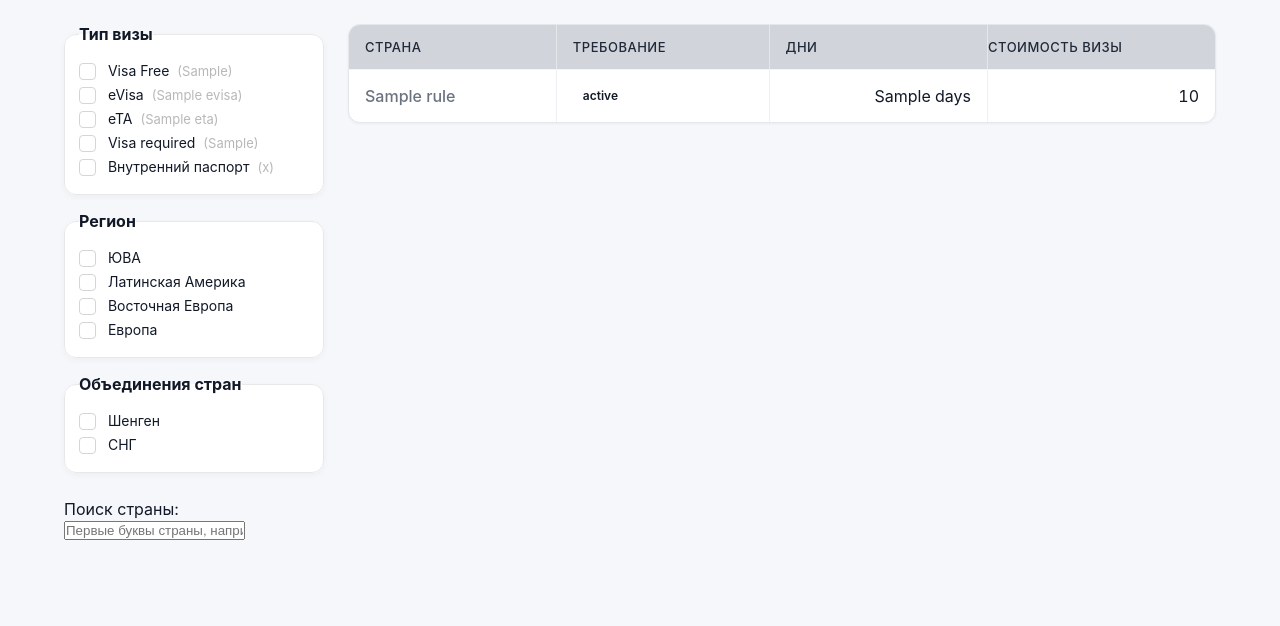
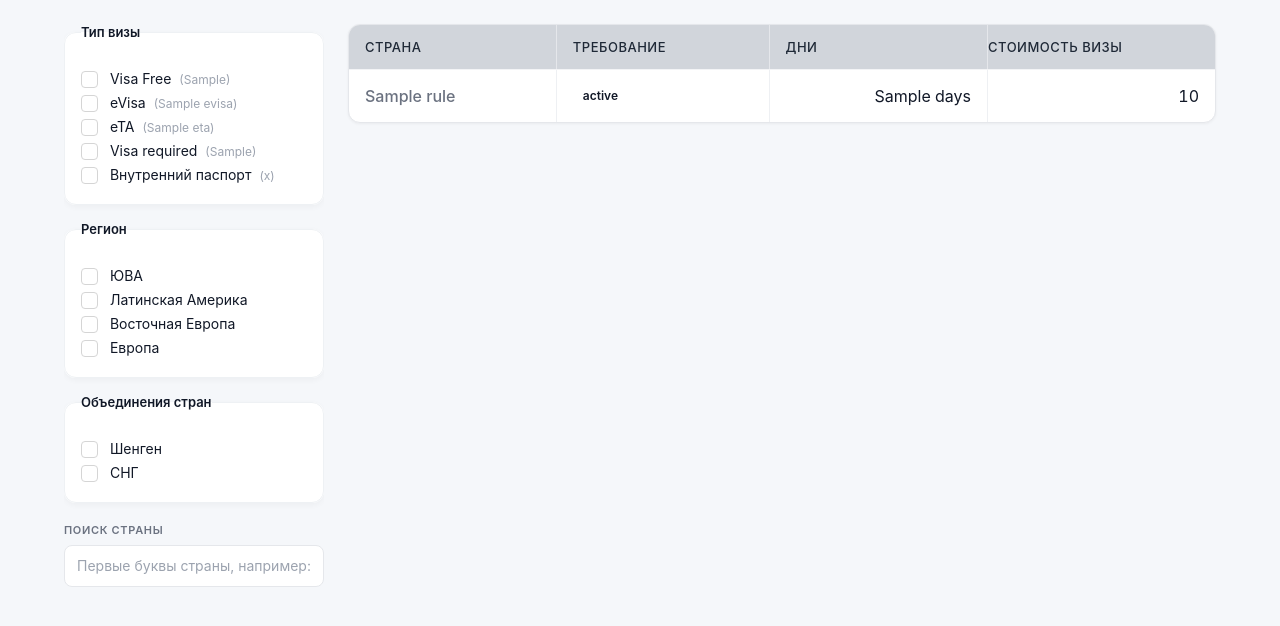
Before and after one commit to xip2/visarun, a Django app: template templates/countries.html in a window 1280 px wide. Shown: the part 73-699 px from the top of the page. Run offline with Django 5.2, Linux system fonts and the light colour scheme; the template is opened without the code that fills it: most values are stand-ins (such as "Sample title", 1, 10 or a date in 2020).

Commit message:
Дизайн (taste-skill, one system): поиск в системе полей курса, карточки-фильтры (радиус 12), sticky-сайдбар, focus-visible на чекбоксах, счётчики фильтров софт-серые

```diff
--- a/main/static/main/table.css
+++ b/main/static/main/table.css
@@ -272,20 +272,73 @@ fieldset label input[type="checkbox"]:checked::after {
 }
 
 legend {
-    font-weight: bold;
+    font-weight: 600;
+    font-size: 13px;
+    color: #111827;
+    padding: 0;
+    margin-bottom: 10px;
 }
 
-/* Счётчик рядом с галочкой: (75), бледно-серый, как у DNS */
+/* Карточки-фильтры в системе карточек (радиус шкалы 12px) */
+.filters fieldset {
+    border: 1px solid #eef1f4;
+    border-radius: 12px;
+    padding: 14px 16px;
+    margin: 0;
+    min-width: 0;
+    background: #fff;
+}
+
+/* Счётчик рядом с галочкой: (75) */
 .filter-count {
-    color: #b8b8b8;
-    font-style: normal;
-    font-size: 13px;
+    color: #9ca3af;
+    font-size: 12px;
     margin-left: 4px;
+}
+
+/* Фокус с клавиатуры (a11y, taste-skill: focus states) */
+fieldset label input[type="checkbox"]:focus-visible {
+    outline: 2px solid #9ca3af;
+    outline-offset: 2px;
 }
 
 .search-box {
     display: block;
-    margin-top: 10px;
+    margin-top: 4px;
+}
+
+/* Поиск в той же системе, что поля курса валют в карточке */
+.search-label {
+    display: block;
+    margin-bottom: 8px;
+    font-size: 11px;
+    font-weight: 600;
+    letter-spacing: 0.06em;
+    text-transform: uppercase;
+    color: #6b7280;
+}
+
+.search-box input[type="text"] {
+    width: 100%;
+    padding: 10px 12px;
+    font: inherit;
+    font-size: 14px;
+    line-height: 1.4;
+    color: #111827;
+    background: #fff;
+    border: 1px solid #e5e7eb;
+    border-radius: 8px;
+    outline: 0;
+    transition: border-color var(--dur-fast) ease, box-shadow var(--dur-fast) ease;
+}
+
+.search-box input::placeholder {
+    color: #9ca3af;
+}
+
+.search-box input:focus {
+    border-color: #93c5fd;
+    box-shadow: 0 0 0 3px rgba(37, 99, 235, 0.10);
 }
 
 .content {
@@ -303,6 +356,10 @@ legend {
 .sidebar {
     width: 260px;
     flex-shrink: 0;
+    position: sticky;
+    top: 16px;
+    max-height: calc(100vh - 32px);
+    overflow-y: auto;
 }
 
 .filters {
--- a/templates/countries.html
+++ b/templates/countries.html
@@ -91,7 +91,7 @@
                     </fieldset>
 
                     <label class="search-box">
-                        Поиск страны:
+                        <span class="search-label">Поиск страны</span>
                         <input
                             type="text"
                             name="search"
```
